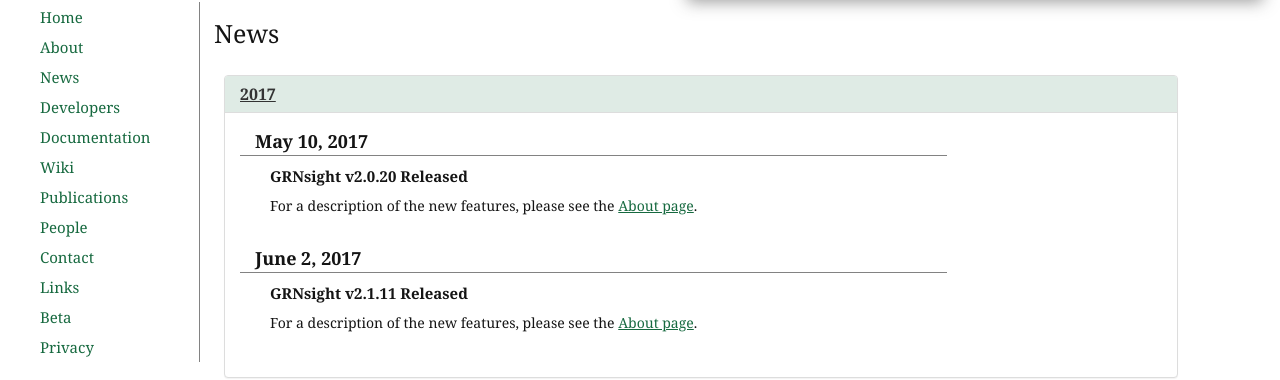
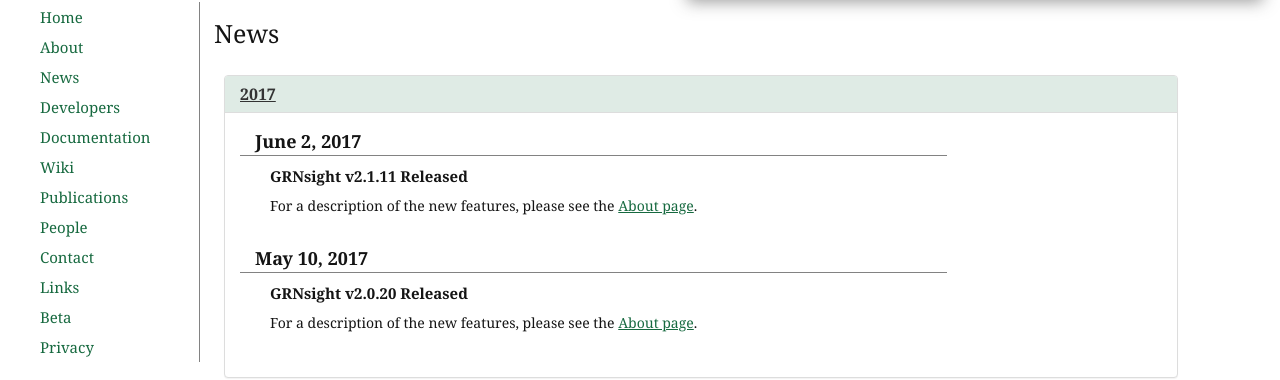
Before and after one commit to dondi/GRNsight, a Jekyll site: the page built from news.html, in a window 1280 px wide. Shown: the part 152-532 px from the top of the page. Built offline with Jekyll 4.4.1, drawn with Linux system fonts in a browser that asks for light colours; nearby versions of some CDN libraries.

Commit message:
minor formatting changes

```diff
--- a/about.html
+++ b/about.html
@@ -48,7 +48,7 @@
 
                         <div id="compatibilityContent" class="panel-collapse collapse">
                             <div class="panel-body">
-                                GRNsight has been tested with and confirmed to be working in Chrome version 58.0.3029.110 (64-bit) or higher and Firefox version 53.0.1 or higher on Windows 7 and Mac OS X operating systems. It may not work with other browsers, versions, or operating systems.
+                                GRNsight has been tested with and confirmed to be working in Chrome version 58.0.3029.110 or higher and Firefox version 53.0.3 or higher on Windows 7 and Mac OS X operating systems. It may not work with other browsers, versions, or operating systems.
                             </div>
                         </div>
                     </div>
--- a/news.html
+++ b/news.html
@@ -18,13 +18,13 @@
 
                         <div id="news2017" class="panel-collapse collapse in">
                             <div class="panel-body">
+                              <p class="newsDate">June 2, 2017</p>
+                              <p class="newsHeader">GRNsight v2.1.11 Released</p>
+                              <p class="newsInfo">For a description of the new features, please see the <a href="{{ site.baseurl }}/about.html#v2_1_11Content">About page</a>.</p>
+
                                 <p class="newsDate">May 10, 2017</p>
                                 <p class="newsHeader">GRNsight v2.0.20 Released</p>
                                 <p class="newsInfo">For a description of the new features, please see the <a href="{{ site.baseurl }}/about.html#v2_0_20Content">About page</a>.</p>
-
-                                <p class="newsDate">June 2, 2017</p>
-                                <p class="newsHeader">GRNsight v2.1.11 Released</p>
-                                <p class="newsInfo">For a description of the new features, please see the <a href="{{ site.baseurl }}/about.html#v2_1_11Content">About page</a>.</p>
                             </div>
                         </div>
                     </div>
```
